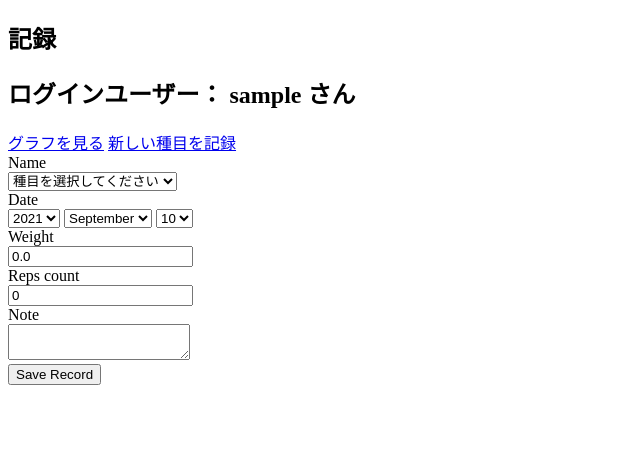
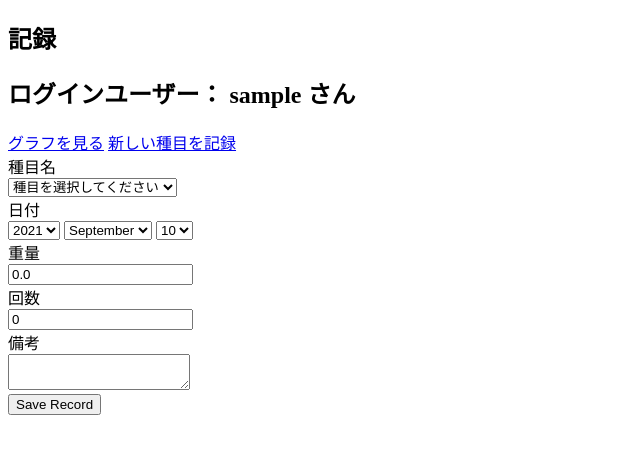
Before and after one commit to Kanji-Ishii/workout-graph, a Rails app: page /records/new in a window 1280 px wide. Shown: the top 454 px of the page, without its empty margins (0-640 px from the left). Run offline with Rails 7, Linux system fonts and the light colour scheme; a user stored in the database is signed in; data comes from the database, SQL or seed files in the repository; style sheets or scripts are compiled from the project's sources.

Commit message:
add: link_to records/new at exercise/index

```diff
--- a/app/controllers/records_controller.rb
+++ b/app/controllers/records_controller.rb
@@ -1,11 +1,8 @@
 class RecordsController < ApplicationController
 
   def index
-    #@params = params[:exercise_id]
     @exercise = Exercise.find(params[:exercise_id])
     @records = Record.where(name_id: params[:exercise_id])
-    #logger.debug "@recordsの値はこれーーーー！#{@records}"
-    #logger.debug "@exerciseの値はこれーーーー！#{@exercise}"
   end
 
   def new
--- a/app/views/exercises/index.html.erb
+++ b/app/views/exercises/index.html.erb
@@ -4,6 +4,7 @@
 <h2> ログインユーザー： <%= current_user.name %> さん </h2>
 <%= link_to "ログアウト", destroy_user_session_path, method: :delete %>
 <%= link_to "新しい種目を記録", new_exercise_path, method: :get %>
+<%= link_to "既存の種目を記録", new_record_path , method: :get %>
 <%# 種目名をクリックして記録一覧ページへ遷移　%>
 
 <% @exercises.map do |exercise| %>
--- a/app/views/records/index.html.erb
+++ b/app/views/records/index.html.erb
@@ -4,7 +4,7 @@
 <h2> ログインユーザー： <%= current_user.name %> さん </h2>
 <%= link_to "ログアウト", destroy_user_session_path, method: :delete %>
 <%= link_to "グラフを見る", exercises_path, method: :get %>
-<%= link_to "記録する", new_record_path, method: :get %>
+<%= link_to "記録する", new_record_path , method: :get %>
 
 <br>
 <%= @exercise.name %>
--- a/app/views/records/new.html.erb
+++ b/app/views/records/new.html.erb
@@ -5,27 +5,27 @@
 
 <%= form_with model: @record, local: true do |f| %>
   <div class="field">
-    <%= f.label :name %><br />
+    <%= f.label "種目名" %><br />
     <%= f.collection_select(:name_id, Exercise.all, :id, :name, {prompt: "種目を選択してください"}) %>
   </div>
 
   <div class="field">
-    <%= f.label :date %><br />
+    <%= f.label "日付" %><br />
     <%= f.date_select :date, include_blank: true, selected: Date.today %>
   </div>
 
   <div class="field">
-    <%= f.label :weight %><br />
+    <%= f.label "重量" %><br />
     <%= f.number_field :weight %>
   </div>
 
   <div class="field">
-    <%= f.label :reps_count %><br />
+    <%= f.label "回数" %><br />
     <%= f.number_field :reps_count %>
   </div>
 
   <div class="field">
-    <%= f.label :note %><br />
+    <%= f.label "備考" %><br />
     <%= f.text_area :note %>
   </div>
 
```
Also changed, not shown: 1 other file.
